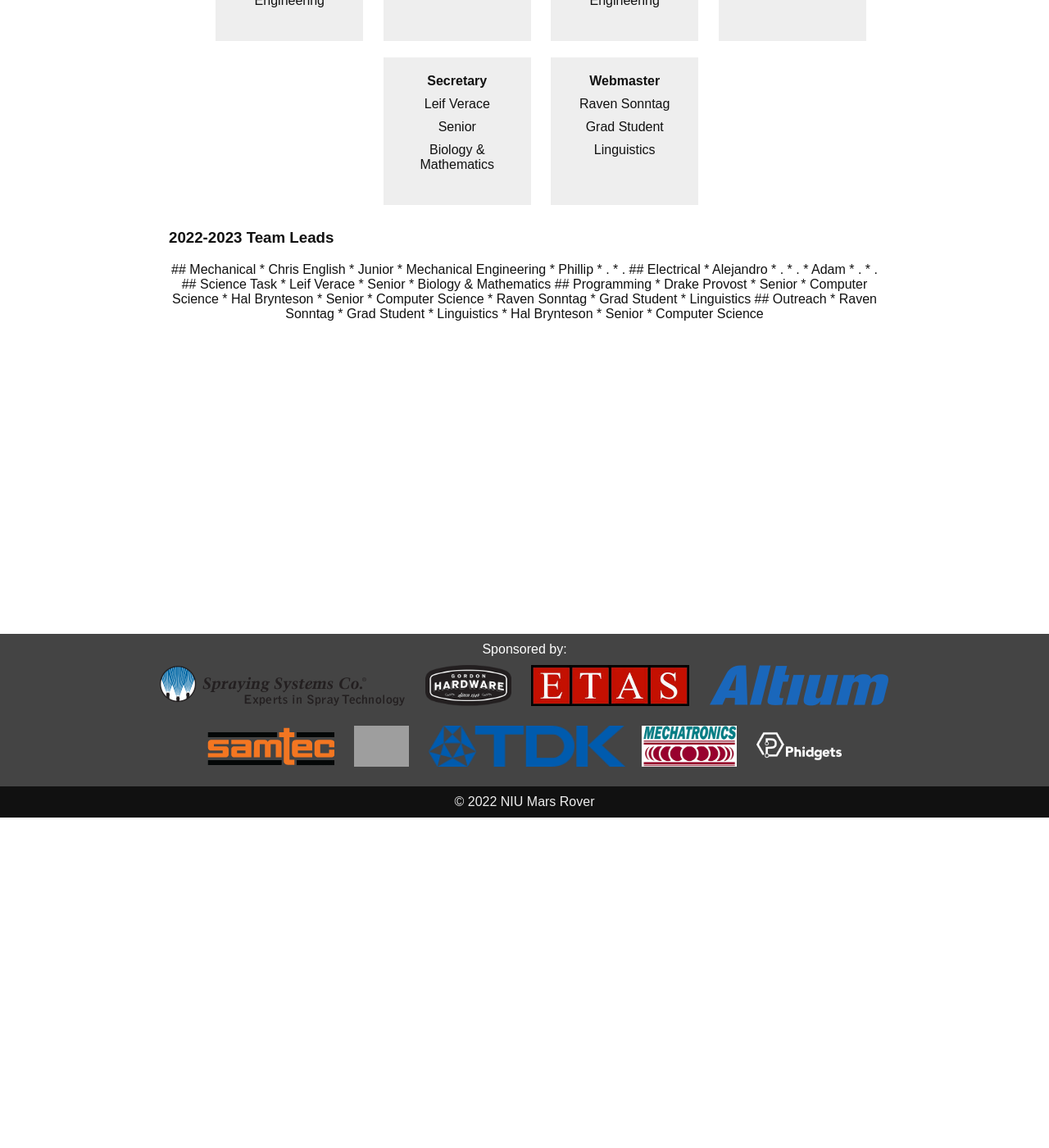
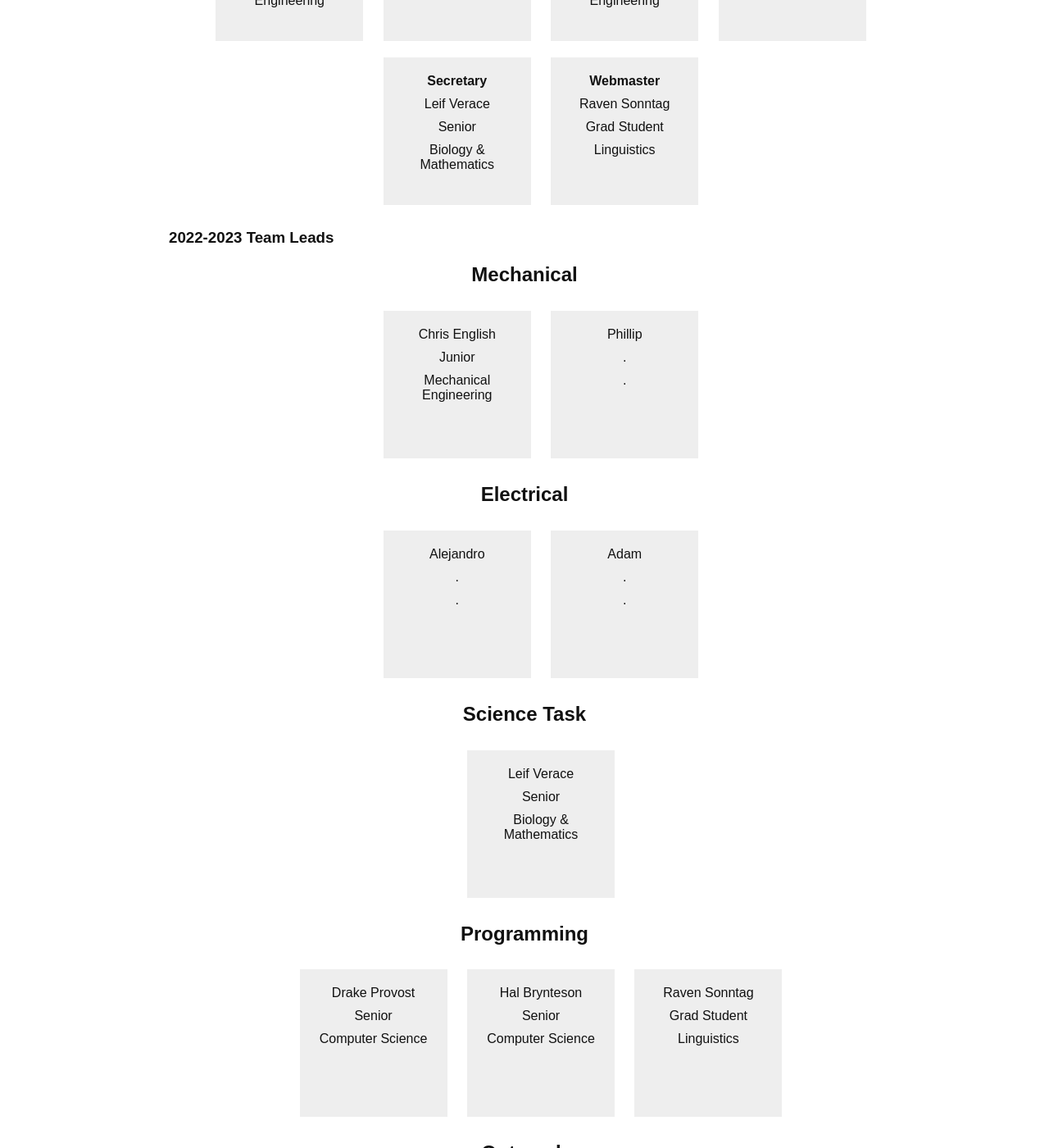
Before and after one commit to NIURoverTeam/niurover-website, a Jekyll site: the page built from _about/leadership.md, in a window 1280 px wide and 1400 px high, scrolled down 403 px. Shown: the whole window at 82% size. Built offline with Jekyll 4.4.1, drawn with Linux system fonts in a browser that asks for light colours; some of the changed text lies outside the part shown; grey boxes are pictures that could not be loaded.

Commit message:
fix markdown processor

```diff
--- a/_about/leadership.md
+++ b/_about/leadership.md
@@ -31,7 +31,7 @@
   * Linguistics
 
 # 2022-2023 Team Leads
-<div style="text-align: center;">
+<div style="text-align: center;" markdown="1">
 ## Mechanical
 * Chris English
   * Junior
```
